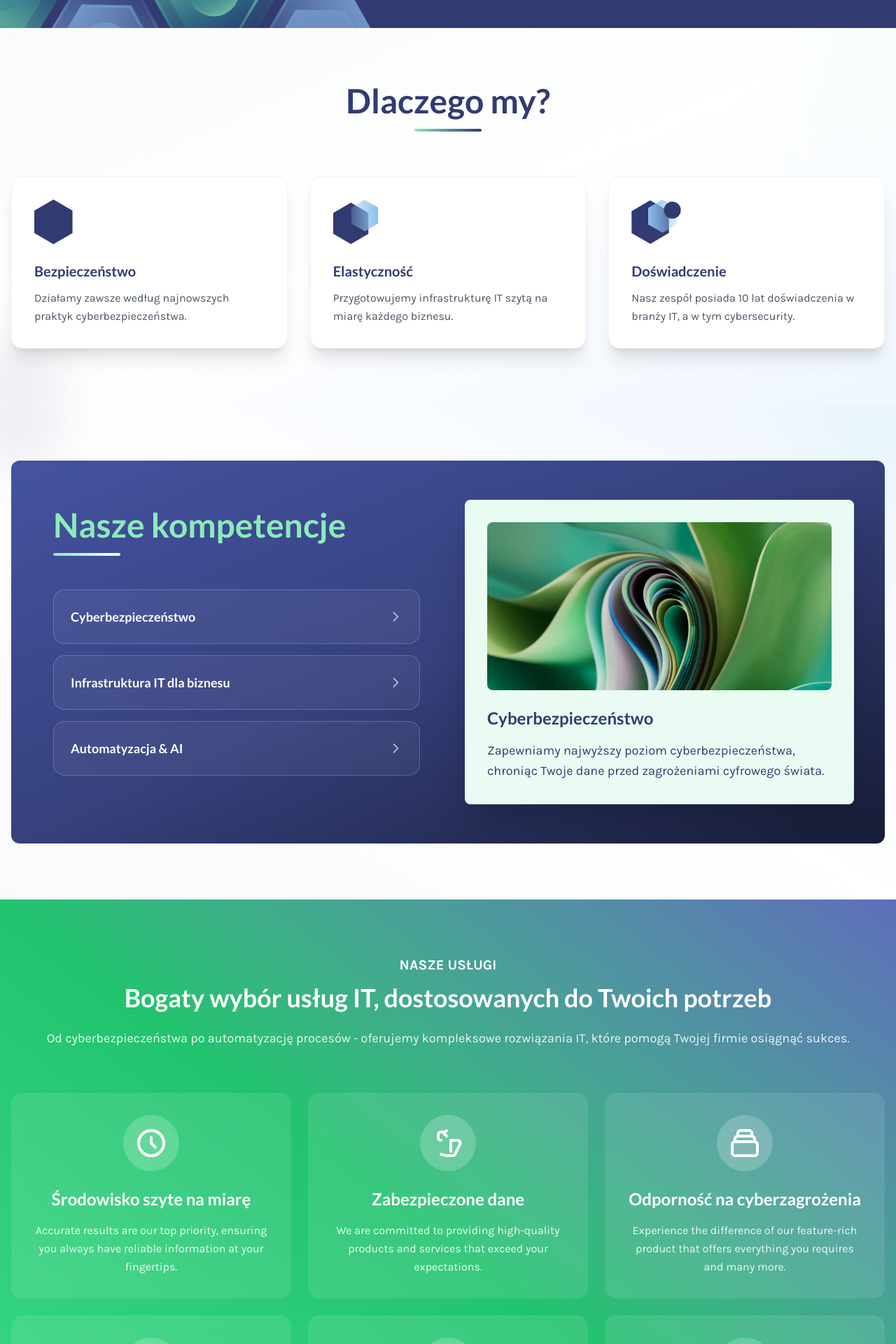
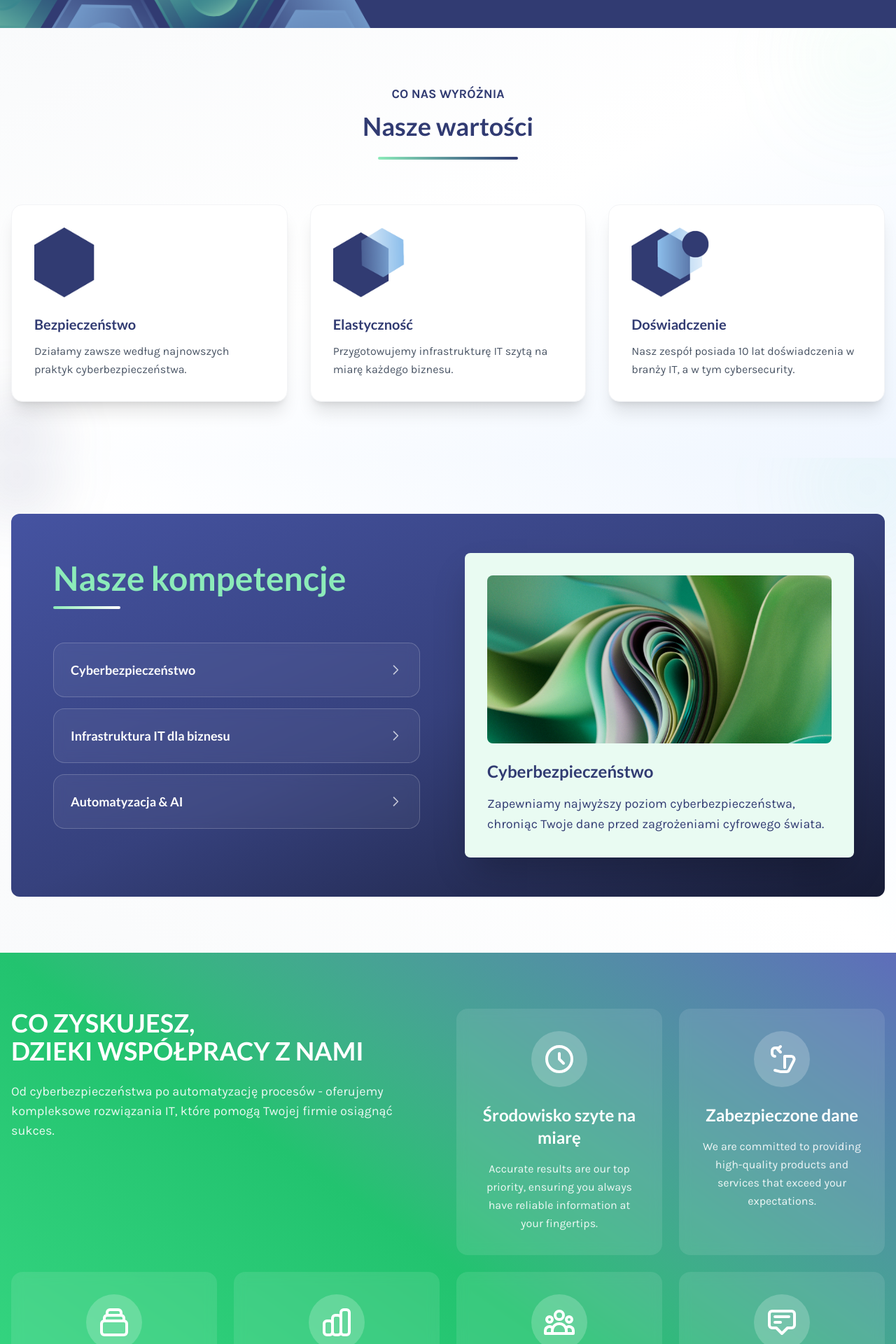
Before and after one commit to HesperisNivea/sequre-arc-website, a SvelteKit app: page / in a window 1280 px wide. Shown: the part 560-2480 px from the top of the page at 70% size. Built offline with nearby package versions, Linux system fonts and the light colour scheme.

Commit message:
fix: button

```diff
--- a/src/routes/(app)/CallToActionSection.svelte
+++ b/src/routes/(app)/CallToActionSection.svelte
@@ -130,7 +130,7 @@
 			<!-- Right side - CTA Button -->
 			<div class="flex justify-start">
 				<button
-					class="bg-russianviolet hover:border-russianviolet hover:text-russianviolet hover:shadow-1xl group flex items-center gap-3 rounded-full px-8 py-4 font-['Karla'] text-lg text-white shadow-xl transition-all duration-100 hover:border-2 hover:bg-white/10"
+					class="bg-russianviolet hover:border-russianviolet hover:text-russianviolet hover:shadow-1xl group flex items-center gap-3 rounded-full px-8 py-4 font-['Karla'] text-lg font-[700] text-white shadow-xl transition-all duration-100 hover:border-2 hover:bg-white/60"
 				>
 					Skontaktuj się z nami
 					<svg
--- a/src/routes/(app)/Footer.svelte
+++ b/src/routes/(app)/Footer.svelte
@@ -2,7 +2,7 @@
 	<div class="container relative z-10 mx-auto text-white">
 		<div class="mb-6 grid grid-cols-2 gap-8 md:grid-cols-5 lg:grid-cols-6">
 			<div class="col-span-1 mb-8 md:col-span-2 lg:col-span-3 lg:mb-0">
-				<img src="/images/Logo_White_PNG.png" alt="Sequre Arc Logo" class="h-16 w-auto" />
+				<img src="/images/Logo_White_PNG.png" alt="Sequre Arc Logo" class="h-22 w-auto" />
 			</div>
 			<div class="col-span-1">
 				<h4 class="mb-6 text-lg font-semibold text-white">Sequre Arc</h4>
--- a/src/routes/+page.svelte
+++ b/src/routes/+page.svelte
@@ -1,5 +1,9 @@
 <script>
+	import CallToActionSection from './(app)/CallToActionSection.svelte';
+	import OurServivesSection from './(app)/OurServivesSection.svelte';
 	import TransparentButton from './TransparentButton.svelte';
+	import { cards } from './(app)/util';
+	import Footer from './(app)/Footer.svelte';
 
 	let buttons = [
 		{
@@ -86,9 +90,13 @@
 
 			<div class="relative z-10">
 				<div class="mb-16 text-center">
-					<h2 class="text-delftblue mb-4 text-4xl font-bold md:text-5xl">Dlaczego my?</h2>
+					<div class="mb-6">
+						<p class="text-delftblue pb-3 font-['Karla'] text-lg font-bold">CO NAS WYRÓŻNIA</p>
+						<h2 class="text-delftblue text-4xl font-bold md:text-4xl">Nasze wartości</h2>
+					</div>
+					<!-- <h2 class="text-delftblue mb-4 text-4xl font-bold md:text-5xl">Dlaczego my?</h2> -->
 					<div
-						class="from-aquamarine to-delftblue mx-auto h-1 w-24 rounded-full bg-gradient-to-r"
+						class="from-aquamarine to-delftblue w-50 mx-auto h-1 rounded-full bg-gradient-to-r"
 					></div>
 				</div>
 
@@ -101,7 +109,7 @@
 						></div>
 						<div class="relative z-10">
 							<div class="mb-6 flex items-center">
-								<img src="/images/square..png" alt="Bezpieczeństwo" class="h-16" />
+								<img src="/images/square..png" alt="Bezpieczeństwo" class="h-25" />
 							</div>
 							<h3
 								class="text-delftblue group-hover:text-aquamarine mb-3 text-xl font-bold transition-colors duration-300"
@@ -125,7 +133,7 @@
 						></div>
 						<div class="relative z-10">
 							<div class="mb-6 flex items-center">
-								<img src="/images/hex2.png" alt="Elastyczność" class="h-16" />
+								<img src="/images/hex2.png" alt="Elastyczność" class="h-25" />
 							</div>
 							<h3
 								class="text-delftblue group-hover:text-aquamarine mb-3 text-xl font-bold transition-colors duration-300"
@@ -152,7 +160,7 @@
 								<img
 									src="/images/checkIfsquareshasabackground.png"
 									alt="Doświadczenie"
-									class="h-16"
+									class="h-25"
 								/>
 							</div>
 							<h3
@@ -238,21 +246,19 @@
 	<section
 		class="from-aquamarine-500 via-aquamarine-600 to-delftblue-500 relative bg-gradient-to-tr px-4 py-20"
 	>
-		<div class="container relative z-10 mx-auto text-center">
-			<div class="mb-16">
-				<p class="pb-3 font-['Karla'] text-xl font-bold text-white">NASZE USŁUGI</p>
-				<h2 class="pb-6 text-4xl font-bold text-white md:text-4xl">
-					Bogaty wybór usług IT, dostosowanych do Twoich potrzeb
-				</h2>
-				<p class="font-['Karla'] text-lg text-white/90">
-					Od cyberbezpieczeństwa po automatyzację procesów - oferujemy kompleksowe rozwiązania IT,
-					które pomogą Twojej firmie osiągnąć sukces.
-				</p>
-			</div>
-
+		<div class="container relative z-10 mx-auto">
 			<!-- Benefits Grid -->
-			<div class="grid grid-cols-1 gap-6 md:grid-cols-2 lg:grid-cols-3">
+			<div class="grid grid-cols-1 gap-6 md:grid-cols-1 md:grid-cols-2 lg:grid-cols-4">
 				<!-- Benefit 1 - Result -->
+				<div class="mb-16 pe-6 md:col-span-2">
+					<h2 class="pb-6 text-4xl font-bold text-white md:text-4xl">
+						CO ZYSKUJESZ, <br /> DZIEKI WSPÓŁPRACY Z NAMI
+					</h2>
+					<p class="font-['Karla'] text-lg text-white/90">
+						Od cyberbezpieczeństwa po automatyzację procesów - oferujemy kompleksowe rozwiązania IT,
+						które pomogą Twojej firmie osiągnąć sukces.
+					</p>
+				</div>
 				<div
 					class="group rounded-2xl bg-white/10 p-8 backdrop-blur-sm transition-all duration-300 hover:bg-white/20"
 				>
@@ -434,37 +440,8 @@
 			</div>
 		</div>
 	</section>
-	<section class="relative bg-gradient-to-br from-gray-50 via-white to-blue-50 px-4 py-20">
-		<!-- Background decorative elements -->
-		<div class="absolute inset-0 overflow-hidden">
-			<div
-				class="bg-aquamarine/10 absolute -right-10 -top-10 h-40 w-40 rounded-full blur-3xl"
-			></div>
-			<div
-				class="bg-delftblue/10 absolute -bottom-10 -left-10 h-32 w-32 rounded-full blur-2xl"
-			></div>
-		</div>
+	<OurServivesSection {cards}></OurServivesSection>
 
-		<!-- Call to Action -->
-		<div class="container relative z-10 mx-auto">
-			<div class="mx-auto max-w-4xl text-center">
-				<div
-					class="from-delftblue-600 via-delftblue-700 to-delftblue-900 overflow-hidden rounded-2xl bg-gradient-to-br p-8 shadow-2xl md:p-12"
-				>
-					<h3 class="mb-6 text-3xl font-bold text-white md:text-4xl">
-						Gotowy na transformację cyfrową?
-					</h3>
-					<p class="mb-8 font-['Karla'] text-lg leading-relaxed text-white/90 md:text-xl">
-						Porozmawiaj z naszymi ekspertami i odkryj możliwości dla Twojej firmy. Razem stworzymy
-						bezpieczne i nowoczesne środowisko IT.
-					</p>
-					<button
-						class="from-aquamarine-600 to-aquamarine-700 text-shadow-lg hover:to-aquamarine-400 hover:from-aquamarine-500 transform rounded-lg bg-gradient-to-r px-8 py-4 font-semibold text-white shadow-lg transition-all duration-300 hover:scale-105 hover:shadow-xl md:px-10 md:py-4"
-					>
-						Skontaktuj się z nami
-					</button>
-				</div>
-			</div>
-		</div>
-	</section>
+	<CallToActionSection />
 </main>
+<Footer />
```
